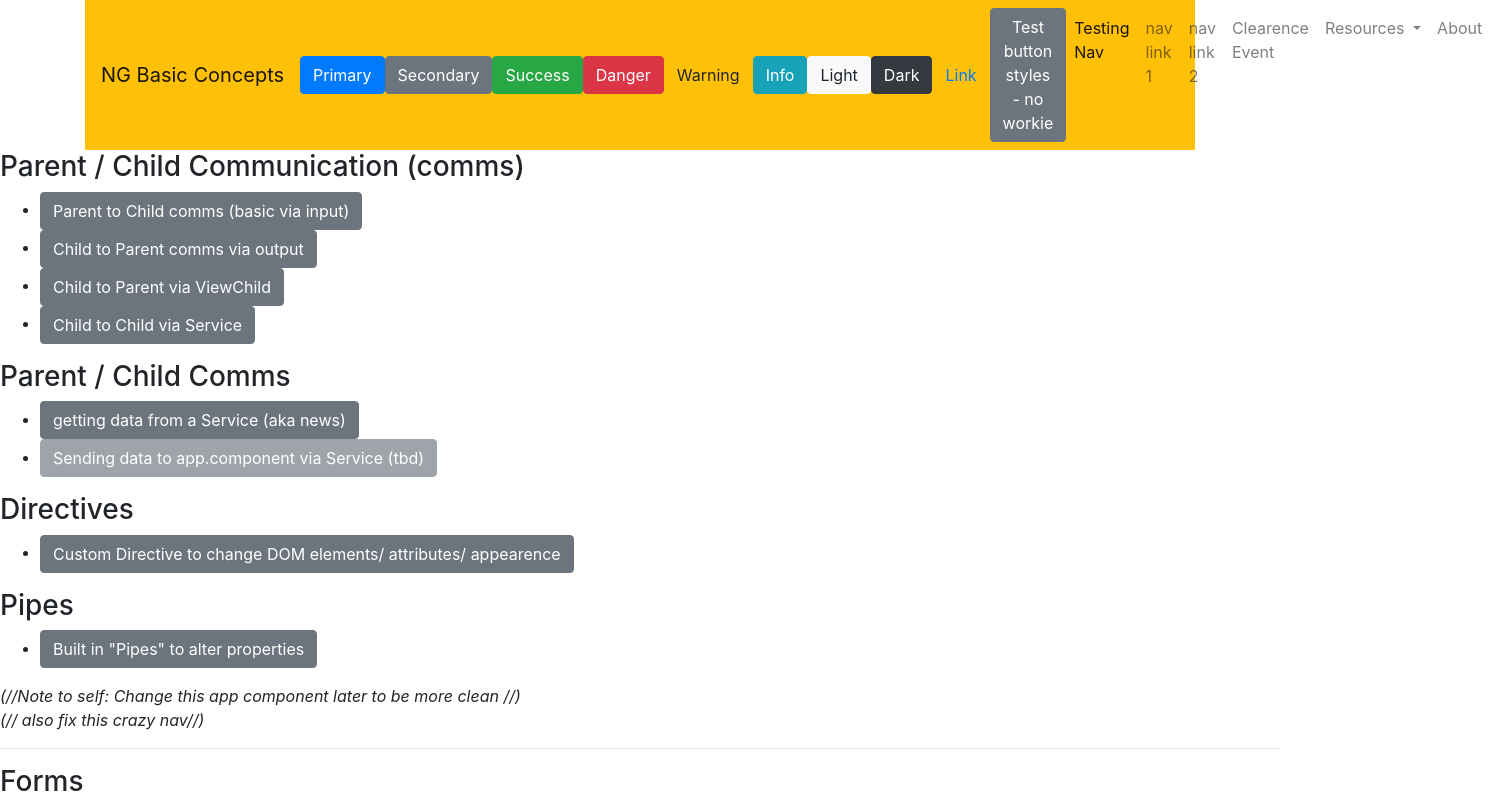
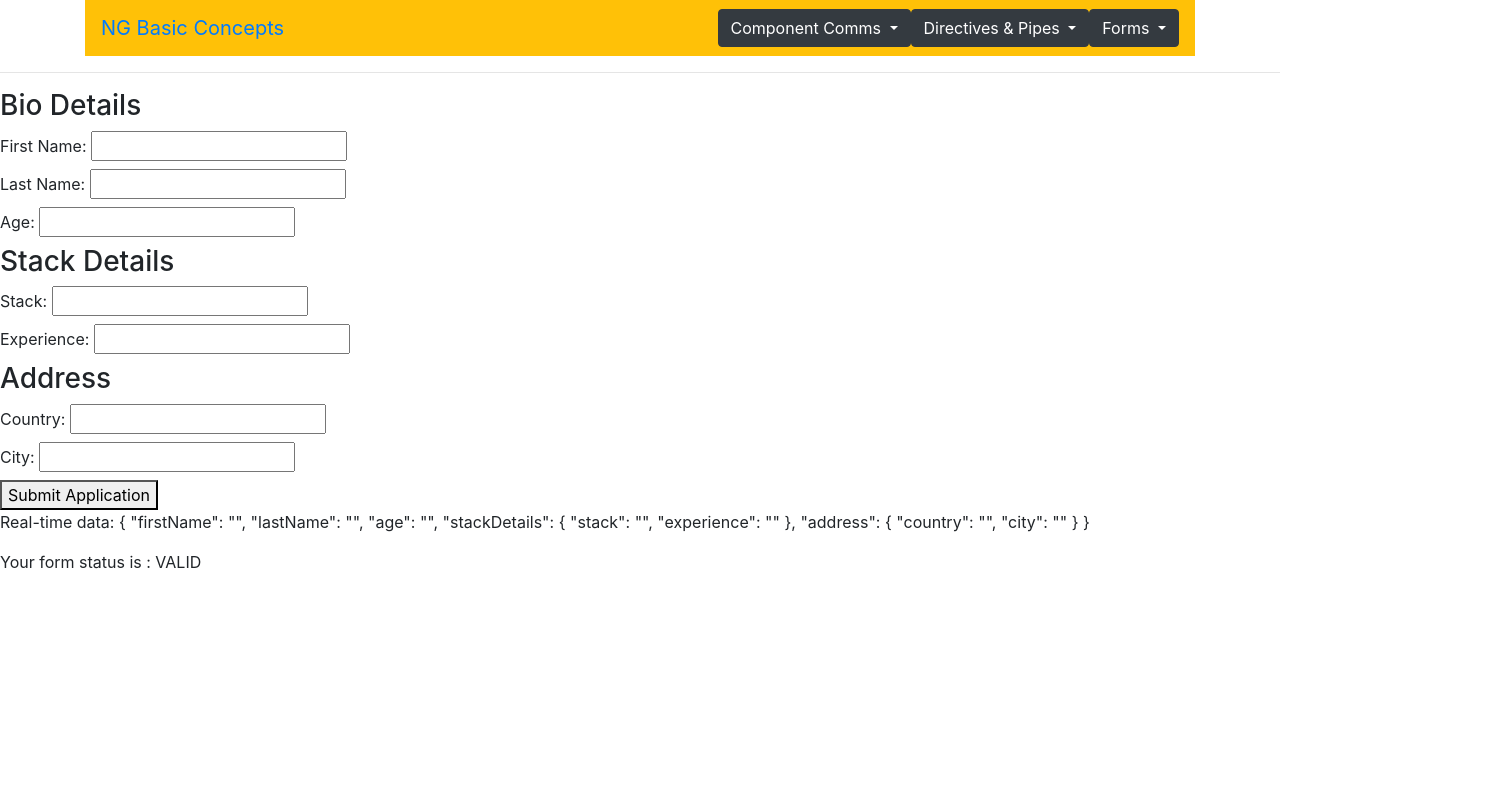
Before and after one commit to subliminalvisions/angular-basic-concepts, an Angular app: page /forms in a window 1280 px wide. Shown: the top 800 px of the page, 1490 px wide, since content can reach past the window. Built offline with nearby package versions, Linux system fonts and the light colour scheme.

Commit message:
fix main nav & bootstrap to be cleaner

```diff
--- a/angular.json
+++ b/angular.json
@@ -31,7 +31,6 @@
               "src/assets"
             ],
             "styles": [
-              "node_modules/bootstrap/dist/css/bootstrap.css",
               "src/styles.less"
             ],
             "scripts": [
--- a/package.json
+++ b/package.json
@@ -20,6 +20,8 @@
     "@angular/platform-browser-dynamic": "~11.2.3",
     "@angular/router": "~11.2.3",
     "bootstrap": "^4.6.0",
+    "jquery": "^3.6.0",
+    "popper": "^1.0.1",
     "rxjs": "~6.6.0",
     "tslib": "^2.0.0",
     "zone.js": "~0.11.3"
--- a/src/app/forms/reactive-forms/reactive-forms.component.ts
+++ b/src/app/forms/reactive-forms/reactive-forms.component.ts
@@ -2,6 +2,7 @@ import { Component, OnInit } from '@angular/core';
 import { FormControl, FormGroup } from '@angular/forms';
 import { FormBuilder } from  '@angular/forms';
 // import { FormControl, FormGroup } from '@angular/forms';
+import {FormsModule,ReactiveFormsModule} from '@angular/forms';
 
 @Component({
   selector: 'app-reactive-forms',
--- a/src/app/main-nav/main-nav.component.html
+++ b/src/app/main-nav/main-nav.component.html
@@ -2,100 +2,60 @@
 	<!-- <div class="row">
 	</div> -->
 
-	<nav class="navbar navbar-expand-lg navbar-light bg-warning">
+	<nav class="navbar navbar-expand-sm  bg-warning">
         <a class="navbar-brand" href="#">NG Basic Concepts </a>
-        <button class="navbar-toggler" type="button" data-toggle="collapse" data-target="#navbarSupportedContent" aria-controls="navbarSupportedContent" aria-expanded="false" aria-label="Toggle navigation">
+        <!-- <button class="navbar-toggler" type="button" data-toggle="collapse" data-target="#navbarSupportedContent" aria-controls="navbarSupportedContent" aria-expanded="false" aria-label="Toggle navigation">
             <span class="navbar-toggler-icon"></span>
-        </button>
+        </button> -->
 
-        <button type="button" class="btn btn-primary">Primary</button>
-        <button type="button" class="btn btn-secondary">Secondary</button>
-        <button type="button" class="btn btn-success">Success</button>
-        <button type="button" class="btn btn-danger">Danger</button>
-        <button type="button" class="btn btn-warning">Warning</button>
-        <button type="button" class="btn btn-info">Info</button>
-        <button type="button" class="btn btn-light">Light</button>
-        <button type="button" class="btn btn-dark">Dark</button>
+        <!-- <button type="button" class="btn btn-primary">Primary</button> -->
+        <!-- <button type="button" class="btn btn-secondary">Secondary</button> -->
 
-        <button type="button" class="btn btn-link">Link</button>
+        <div class=" navbar-nav ml-auto" id="navbarSupportedContent">
 
+            <div class="btn-group">
+                <button type="button" class="btn btn-dark dropdown-toggle" data-toggle="dropdown" aria-haspopup="true" aria-expanded="false">
+                Component Comms
+                </button>
 
-        <div class="collapse navbar-collapse" id="navbarSupportedContent">
-            <ul class="navbar-nav ml-auto topnav">
+                <div class="dropdown-menu">
+                    <a routerLink="/child-up" routerLinkActive="active" type="button" class="dropdown-item">Child to Parent output</a>
+                    <a routerLink="/parent-down" routerLinkActive="active" type="button" class="dropdown-item">Parent to Child input </a>
 
-                    <li><a routerLink="/parent-down" routerLinkActive="active" type="button" class="btn btn-secondary">Test button styles - no workie</a></li>
+                    <a routerLink="/parent-viewchild" routerLinkActive="active" type="button" class="dropdown-item">Child to Parent  ViewChild</a>
 
+                    <a routerLink="/child-to-child" routerLinkActive="active" type="button" class="dropdown-item">Child to Child Service </a>
 
-                <li class="nav-item active">
-                    <a class="nav-link" href="#">Testing Nav <span class="sr-only">(current)</span></a>
-                </li>
-                <li class="nav-item">
-                    <a class="nav-link" href="#">nav link 1 </a>
-                </li>
-                <li class="nav-item">
-                    <a class="nav-link" href="#">nav link 2 </a>
-                </li>
-                <li class="nav-item">
-                    <a class="nav-link" href="#">Clearence Event</a>
-                </li>
-                <li class="nav-item dropdown">
-                    <a class="nav-link dropdown-toggle" href="#" id="navbarDropdown" role="button" data-toggle="dropdown" aria-haspopup="true" aria-expanded="false">
-                        Resources
-                    </a>
-                    <div class="dropdown-menu" aria-labelledby="navbarDropdown">
-                        <a class="dropdown-item" href="#">item 1</a>
-                        <a class="dropdown-item" href="#">item 2 </a>
-                        <div class="dropdown-divider"></div>
-                        <a class="dropdown-item" href="#">item 3 </a>
-                    </div>
-                </li>
-                <li class="nav-item">
-                    <a class="nav-link" href="#">About</a>
-                </li>
+                    <a routerLink="/news" routerLinkActive="active" type="button" class="dropdown-item">get data from Service </a>
 
-            </ul>
+                </div>
+            </div><!-- END .btn-group -->
+
+            <div class="btn-group">
+                <button type="button" class="btn btn-dark dropdown-toggle" data-toggle="dropdown" aria-haspopup="true" aria-expanded="false">
+                Directives & Pipes
+                </button>
+
+                <div class="dropdown-menu">
+                    <a routerLink="/directive-example" routerLinkActive="active" type="button" class="dropdown-item">Custom Directive to change DOM elements/ attributes/ appearence  </a>
+
+                    <a routerLink="/pipe-examples1" routerLinkActive="active" type="button" class="dropdown-item">Built in "Pipes" to alter properties  </a>
+
+                </div>
+            </div><!-- END .btn-group -->
+
+            <div class="btn-group">
+                <button type="button" class="btn btn-dark dropdown-toggle" data-toggle="dropdown" aria-haspopup="true" aria-expanded="false">
+                Forms
+                </button>
+
+                <div class="dropdown-menu">
+
+                    <a routerLink="/forms" routerLinkActive="active" type="button" class="dropdown-item">Reactive Forms  </a>
+
+                </div>
+            </div><!-- END .btn-group -->
         </div>
 
     </nav>
 </div>
-
-
-<h3>Parent / Child Communication (comms)</h3>
-<ul>
-    <li><a routerLink="/parent-down" routerLinkActive="active" type="button" class="btn btn-secondary">Parent to Child comms (basic via input)</a></li>
-    <li><a routerLink="/child-up" routerLinkActive="active" type="button" class="btn btn-secondary">Child to Parent comms via output</a></li>
-    <li><a routerLink="/parent-viewchild" routerLinkActive="active" type="button" class="btn btn-secondary">Child to Parent via ViewChild</a></li>
-    <li><a routerLink="/child-to-child" routerLinkActive="active" type="button" class="btn btn-secondary">Child to Child via Service </a></li>
-</ul>
-
-<h3>Parent / Child Comms</h3>
-<ul>
-    <li><a routerLink="/news" routerLinkActive="active" type="button" class="btn btn-secondary">getting data from a Service (aka news)</a></li>
-    <li><a routerLink="/data-to-service" routerLinkActive="active" type="button" class="btn btn-secondary disabled">Sending data to app.component via Service (tbd) </a></li>
-</ul>
-
-<h3>Directives </h3>
-<ul>
-    <li><a routerLink="/directive-example" routerLinkActive="active" type="button" class="btn btn-secondary">Custom Directive to change DOM elements/ attributes/ appearence  </a></li>
-</ul>
-
-<h3>Pipes </h3>
-<ul>
-    <li><a routerLink="/pipe-examples1" routerLinkActive="active" type="button" class="btn btn-secondary">Built in "Pipes" to alter properties  </a></li>
-</ul>
-
-<p><i>
-    (//Note to self: Change this app component later to be more clean //) <br/>
-    (// also fix this crazy nav//)
-</i></p>
-
-<hr>
-
-<h3>Forms </h3>
-<ul>
-    <li><a routerLink="/forms" routerLinkActive="active" type="button" class="btn btn-secondary">Reactive Forms  </a></li>
-</ul>
-
-<p><i>    (//Note to self: Change this app component later to be more clean //) <br/>
-    (// also fix this crazy nav//)
-</i></p>
--- a/src/styles.less
+++ b/src/styles.less
@@ -1,2 +1,3 @@
 /* You can add global styles to this file, and also import other style files */
 // @import "~bootstrap/dist/css/bootstrap.css"
+@import '~bootstrap/dist/css/bootstrap.min.css';
```
Also changed, not shown: 1 other file (tests, documents, lock files or other folders).
